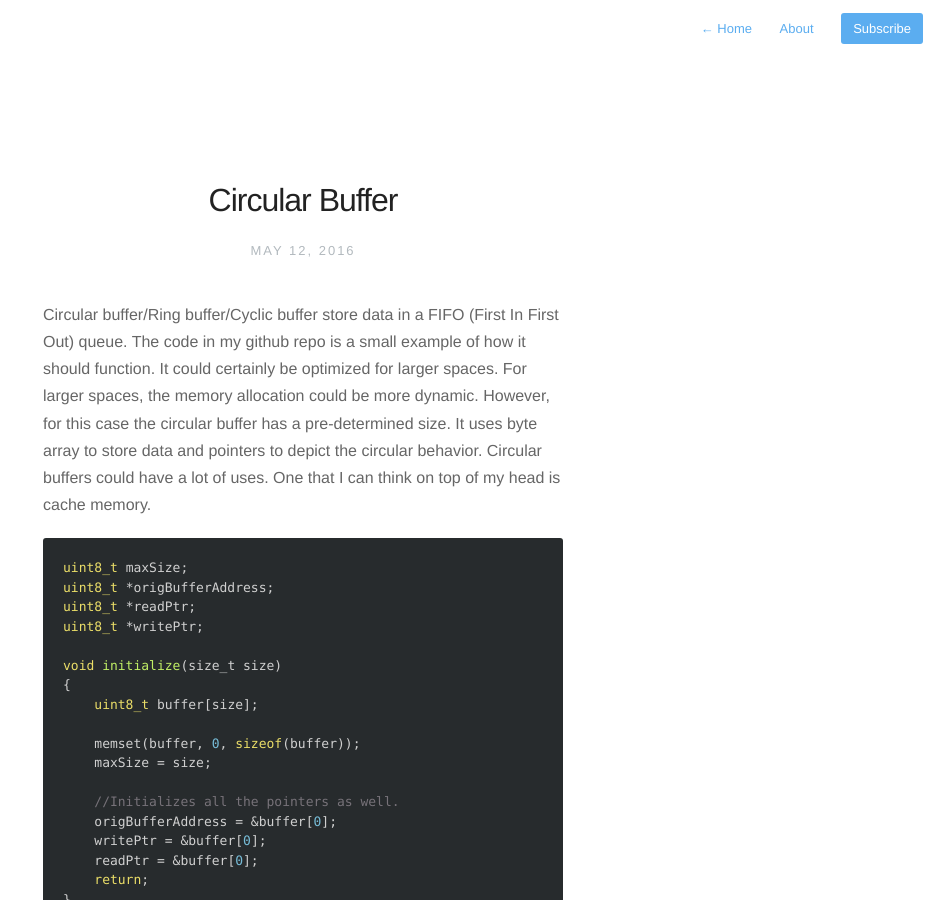
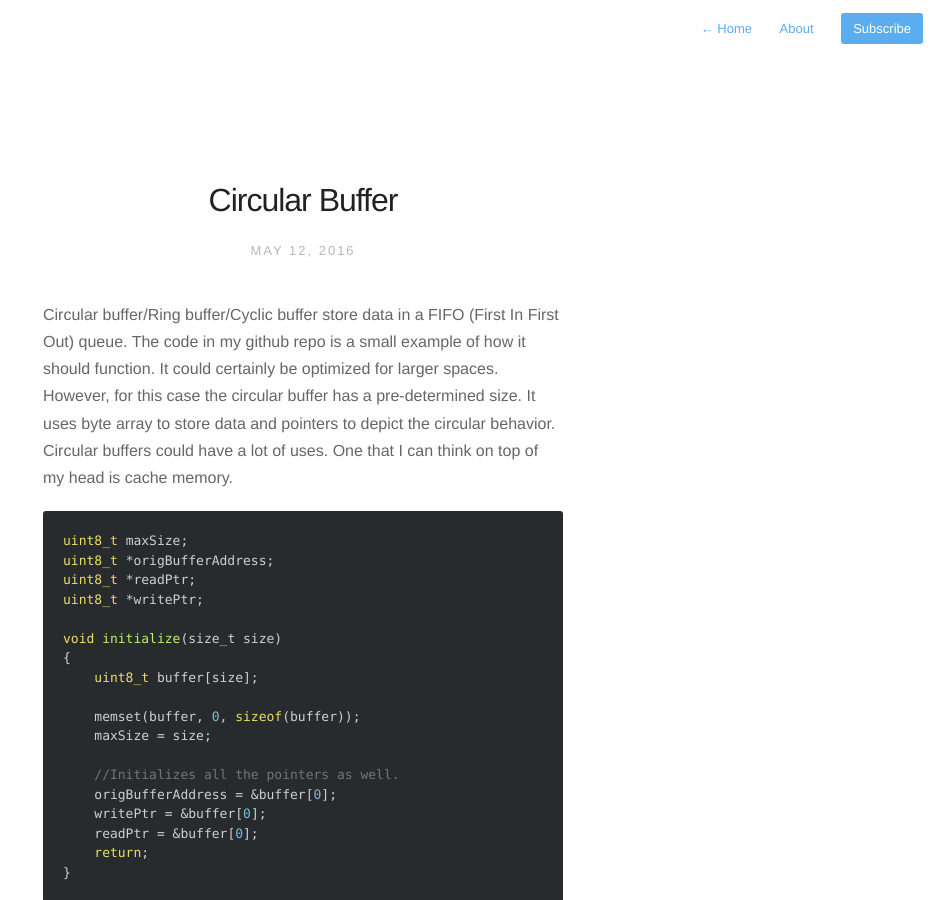
Before and after one commit to hshercha/hshercha.github.io, a Jekyll site: the page built from _posts/2016-05-12-Circular-Buffer.markdown, in a window 1280 px wide and 900 px high. Shown: the whole window, without its empty margins (337-1280 px from the left). Built offline with Jekyll 4.4.1, drawn with Linux system fonts in a browser that asks for light colours; nearby versions of some CDN libraries.

Commit message:
Formatting change for Circular buffer post.

```diff
--- a/_posts/2016-05-12-Circular-Buffer.markdown
+++ b/_posts/2016-05-12-Circular-Buffer.markdown
@@ -4,7 +4,7 @@ date:   2016-05-12 23:50:00
 description: What goes around comes around
 ---
 
-Circular buffer/Ring buffer/Cyclic buffer store data in a FIFO (First In First Out) queue. The code in my github repo is a small example of how it should function. It could certainly be optimized for larger spaces. For larger spaces, the memory allocation could be more dynamic. However, for this case the circular buffer has a pre-determined size. It uses byte array to store data and pointers to depict the circular behavior. Circular buffers could have a lot of uses. One that I can think on top of my head is cache memory.
+Circular buffer/Ring buffer/Cyclic buffer store data in a FIFO (First In First Out) queue. The code in my github repo is a small example of how it should function. It could certainly be optimized for larger spaces. However, for this case the circular buffer has a pre-determined size. It uses byte array to store data and pointers to depict the circular behavior. Circular buffers could have a lot of uses. One that I can think on top of my head is cache memory.
 
 {% highlight C %}
 
```
